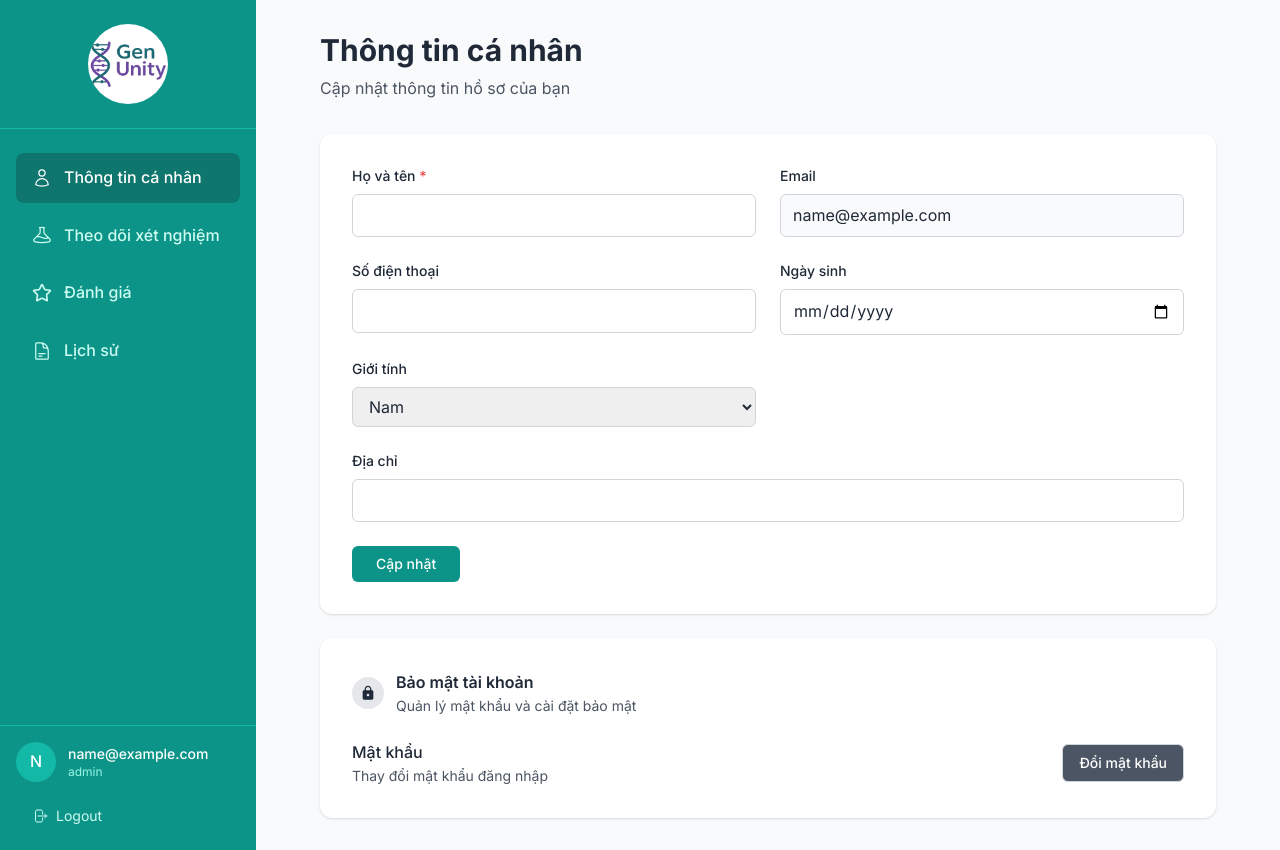
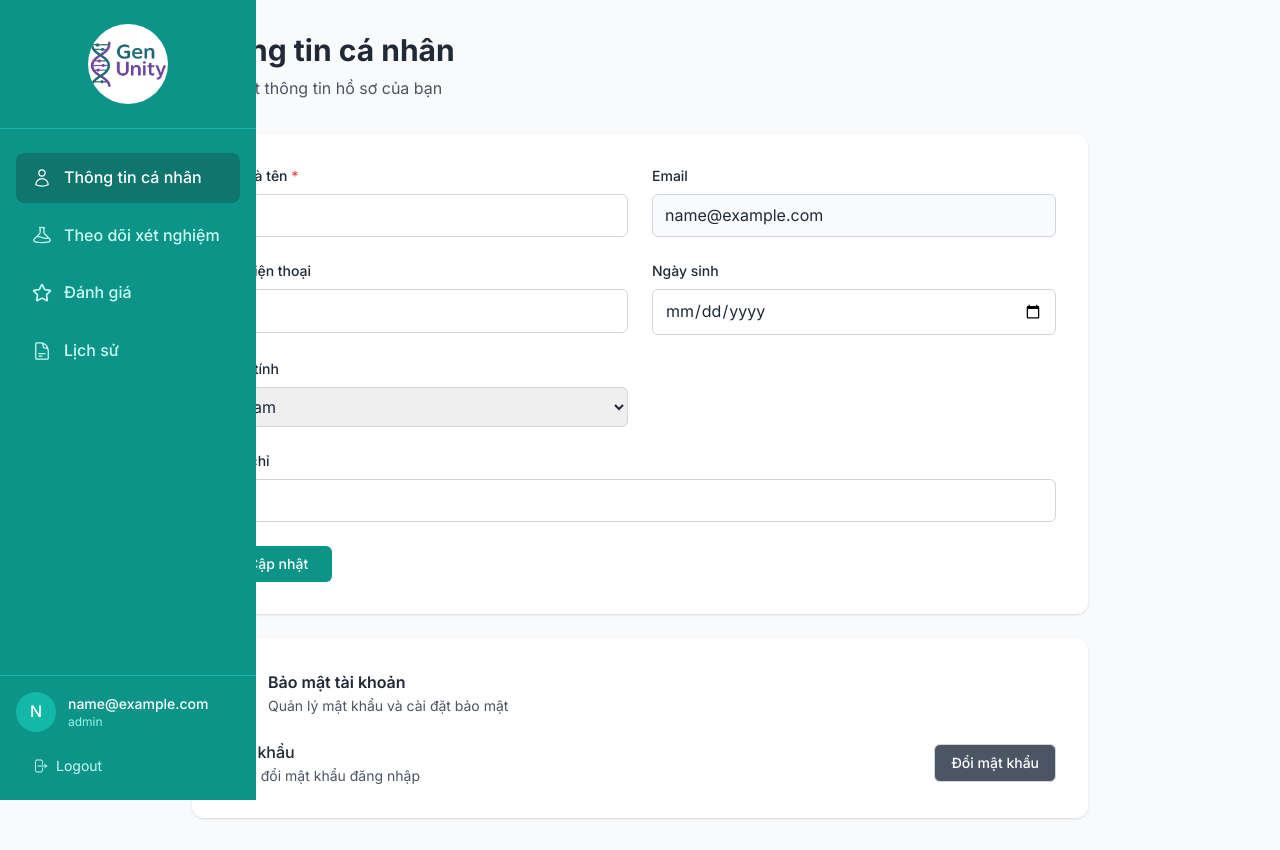
Before and after one commit to bloodline-dna-monorepo/bloodline-dna-frontend, a React (Vite) app: page /profile in a window 1280 px wide. Built offline with nearby package versions, Linux system fonts and the light colour scheme; sample sign-in values are in the browser's storage.

Commit message:
fix lần nữa

```diff
--- a/src/components/Common/Sidebar.tsx
+++ b/src/components/Common/Sidebar.tsx
@@ -77,7 +77,7 @@ const DashboardSidebar: React.FC = () => {
   else menuItems = customerMenuItems
 
   return (
-    <div className='w-64 bg-teal-600 text-white min-h-screen flex flex-col'>
+    <div className='w-64 bg-teal-600 text-white h-screen fixed top-0 left-0 flex flex-col'>
       <div className='p-6 border-b border-teal-500'>
         <Link to='/' className='flex items-center justify-center'>
           <div className='w-20 h-20 rounded-full overflow-hidden flex items-center justify-center bg-white'>
@@ -87,7 +87,9 @@ const DashboardSidebar: React.FC = () => {
       </div>
 
       {/* Navigation */}
-      <nav className='flex-1 py-6'>
+      <nav className='flex-1 py-6 overflow-y-auto'>
+        {' '}
+        {/* Cho phép cuộn nếu nội dung dài */}
         <ul className='space-y-2 px-4'>
           {menuItems.map((item) => {
             const Icon = item.icon
```
